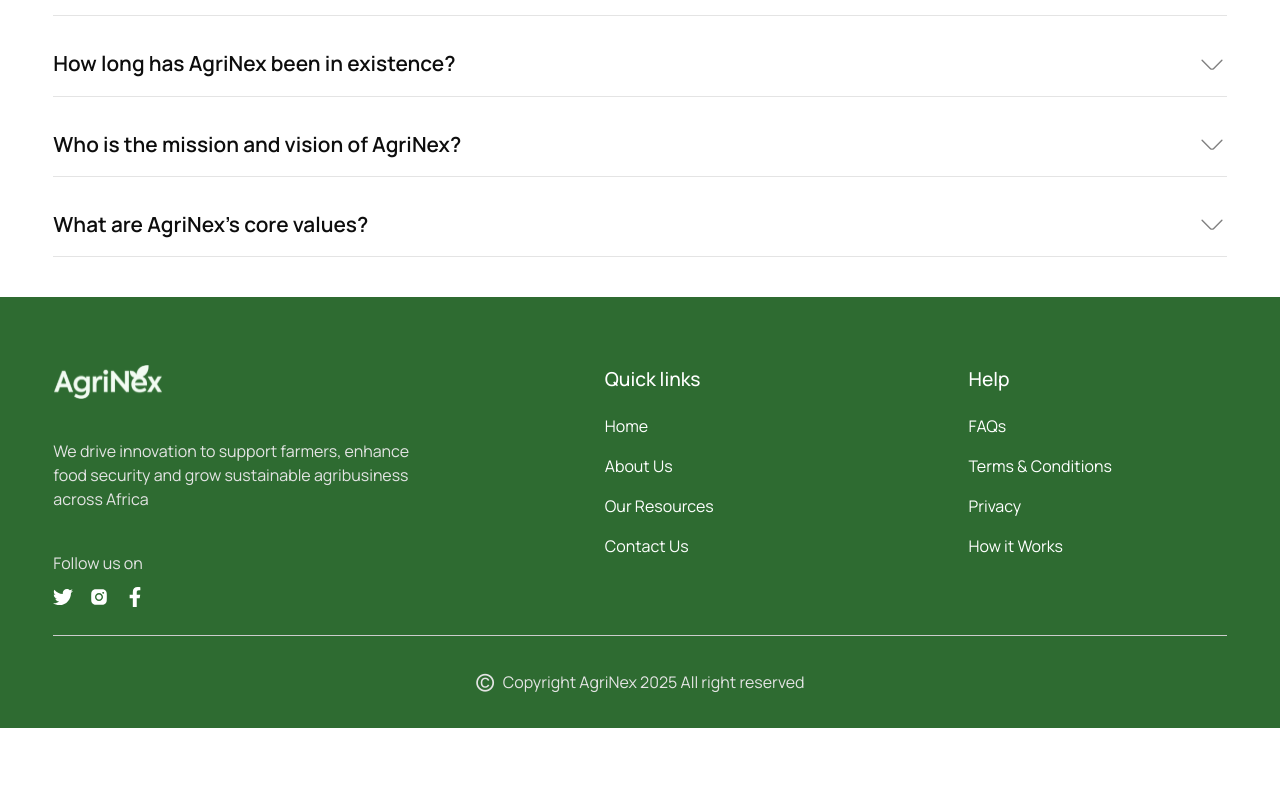
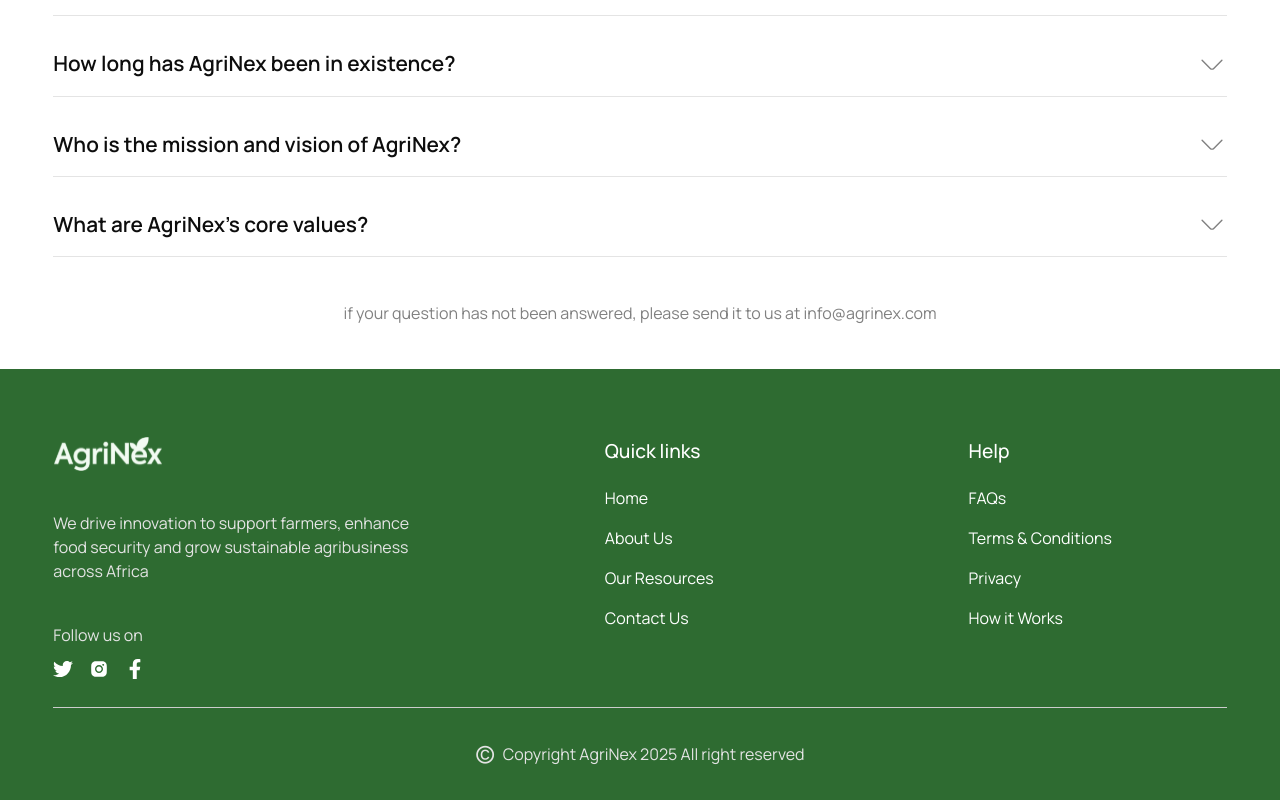
Before and after one commit to Olorunwa-web/AgriNex-app, a React (Vite) app: page /aboutus in a window 1280 px wide. Shown: the part 3039-3839 px from the top of the page. Before the commit the page ends 3767 px from the top, so only its background shows below. Built offline with nearby package versions, Linux system fonts and the light colour scheme.

Commit message:
first commit

```diff
--- a/src/pages/AboutUs.jsx
+++ b/src/pages/AboutUs.jsx
@@ -176,6 +176,9 @@
                     <Testimonial/>
                     <Faq/>
                 </section>
+                <div className = 'text-center py-1'>
+                     <span className = ' font-normal text-base text-[#808080]'>if your question has not been answered, please send it to us at info@agrinex.com</span>
+                </div>
             </section>
         </>
     )
```
